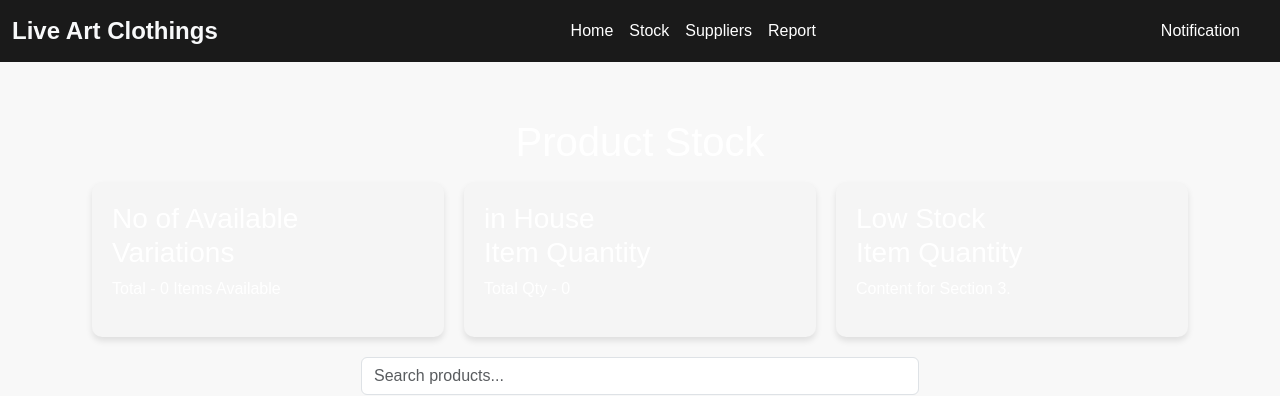
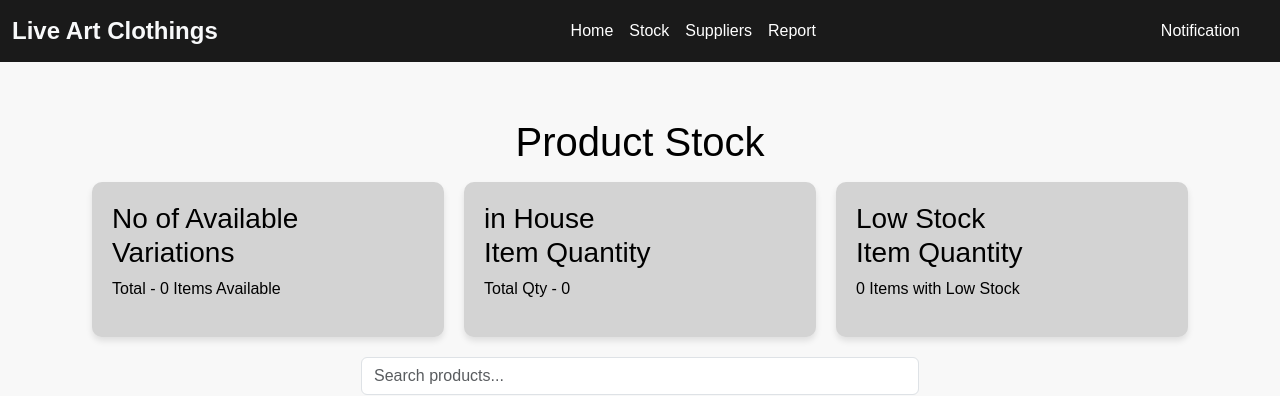
Before and after one commit to chanukas-byte/ClothingStoreSystem, a React (Create React App) app in the folder frontend/: page /stock in a window 1280 px wide. Shown: the top 396 px of the page. Built offline with nearby package versions, Linux system fonts and the light colour scheme; no server answers.

Commit message:
VS 2.2.3

```diff
--- a/frontend/src/Components/AddProduct.js
+++ b/frontend/src/Components/AddProduct.js
@@ -96,6 +96,7 @@ const AddProduct = () => {
       display: "block",
       fontWeight: "bold",
       marginBottom: "5px",
+      color: "black",
     },
     input: {
       width: "100%",
--- a/frontend/src/Components/Stock.js
+++ b/frontend/src/Components/Stock.js
@@ -2,7 +2,7 @@ import React, { useState, useEffect } from "react";
 import Nav from "./Nav";
 import axios from "axios";
 import { Link } from "react-router-dom";
-import 'bootstrap/dist/css/bootstrap.min.css';
+import "bootstrap/dist/css/bootstrap.min.css";
 
 const URL = "http://localhost:4058/products";
 
@@ -43,9 +43,10 @@ function Stock() {
     setSearchQuery(event.target.value);
   };
 
-  const filteredProducts = products.filter((product) =>
-    product.name.toLowerCase().includes(searchQuery.toLowerCase()) ||
-    product.description.toLowerCase().includes(searchQuery.toLowerCase())
+  const filteredProducts = products.filter(
+    (product) =>
+      product.name.toLowerCase().includes(searchQuery.toLowerCase()) ||
+      product.description.toLowerCase().includes(searchQuery.toLowerCase())
   );
 
   const sortedProducts = filteredProducts.sort((a, b) => {
@@ -81,7 +82,9 @@ function Stock() {
     deleteHandler(id)
       .then(() => {
         // Filter out the deleted product from the state
-        setProducts((prevProducts) => prevProducts.filter((product) => product._id !== id));
+        setProducts((prevProducts) =>
+          prevProducts.filter((product) => product._id !== id)
+        );
       })
       .catch((error) => {
         console.error("Error deleting product:", error);
@@ -93,26 +96,87 @@ function Stock() {
   };
 
   const getTotalStockQuantity = () => {
-    return products.reduce((total, product) => total + product.stockQuantity, 0);
+    return products.reduce(
+      (total, product) => total + product.stockQuantity,
+      0
+    );
+  };
+
+  // Function to count low stock items (stock quantity <= 2)
+  const getLowStockItemsCount = () => {
+    return products.filter((product) => product.stockQuantity <= 2).length;
   };
 
   return (
     <div>
       <Nav />
-      <h1 className="text-center mt-4 mb-3">Product Stock</h1>
+      <h1 className="text-center mt-4 mb-3" style={{ color: "black" }}>
+        Product Stock
+      </h1>
 
-      <div style={{ display: "flex", justifyContent: "space-between", marginBottom: "20px" }}>
-        <div className="section" style={{ padding: "20px", backgroundColor: "#F5F5F5", margin: "0 10px", flex: 1, borderRadius: "10px", boxShadow: "0 4px 6px rgba(0, 0, 0, 0.1)", transition: "all 0.3s ease" }}>
-          <h3>No of Available <br></br>Variations</h3>
-          <p>Total - {getTotalAvailableItems()} Items Available</p>
+      <div
+        style={{
+          display: "flex",
+          justifyContent: "space-between",
+          marginBottom: "20px",
+        }}
+      >
+        <div
+          className="section"
+          style={{
+            padding: "20px",
+            backgroundColor: "#D3D3D3",
+            margin: "0 10px",
+            flex: 1,
+            borderRadius: "10px",
+            boxShadow: "0 4px 6px rgba(0, 0, 0, 0.1)",
+            transition: "all 0.3s ease",
+          }}
+        >
+          <h3 style={{ color: "black" }}>
+            No of Available <br></br>Variations
+          </h3>
+          <p style={{ color: "black" }}>
+            Total - {getTotalAvailableItems()} Items Available
+          </p>
         </div>
-        <div className="section" style={{ padding: "20px", backgroundColor: "#F5F5F5", margin: "0 10px", flex: 1, borderRadius: "10px", boxShadow: "0 4px 6px rgba(0, 0, 0, 0.1)", transition: "all 0.3s ease" }}>
-          <h3>in House <br></br>Item Quantity</h3>
-          <p>Total Qty - {getTotalStockQuantity()}</p>
+        <div
+          className="section"
+          style={{
+            padding: "20px",
+            backgroundColor: "#D3D3D3",
+            margin: "0 10px",
+            flex: 1,
+            borderRadius: "10px",
+            boxShadow: "0 4px 6px rgba(0, 0, 0, 0.1)",
+            transition: "all 0.3s ease",
+          }}
+        >
+          <h3 style={{ color: "black" }}>
+            in House <br></br>Item Quantity
+          </h3>
+          <p style={{ color: "black" }}>
+            Total Qty - {getTotalStockQuantity()}
+          </p>
         </div>
-        <div className="section" style={{ padding: "20px", backgroundColor: "#F5F5F5", margin: "0 10px", flex: 1, borderRadius: "10px", boxShadow: "0 4px 6px rgba(0, 0, 0, 0.1)", transition: "all 0.3s ease" }}>
-          <h3>Low Stock <br></br>Item Quantity</h3>
-          <p>Content for Section 3.</p>
+        <div
+          className="section"
+          style={{
+            padding: "20px",
+            backgroundColor: "#D3D3D3",
+            margin: "0 10px",
+            flex: 1,
+            borderRadius: "10px",
+            boxShadow: "0 4px 6px rgba(0, 0, 0, 0.1)",
+            transition: "all 0.3s ease",
+          }}
+        >
+          <h3 style={{ color: "black" }}>
+            Low Stock <br></br>Item Quantity
+          </h3>
+          <p style={{ color: "black" }}>
+            {getLowStockItemsCount()} Items with Low Stock
+          </p>
         </div>
       </div>
 
@@ -128,19 +192,46 @@ function Stock() {
 
       <div className="container-fluid">
         <div className="table-responsive">
-          <table className="table table-striped table-bordered table-hover" style={{ width: "100%" }}>
+          <table
+            className="table table-striped table-bordered table-hover"
+            style={{ width: "100%" }}
+          >
             <thead className="bg-dark text-white">
               <tr>
-                <th onClick={() => handleSortChange("name")} className="cursor-pointer text-center">
-                  Item Name {sortField === "name" ? (sortOrder === "asc" ? "↑" : "↓") : ""}
+                <th
+                  onClick={() => handleSortChange("name")}
+                  className="cursor-pointer text-center"
+                >
+                  Item Name{" "}
+                  {sortField === "name"
+                    ? sortOrder === "asc"
+                      ? "↑"
+                      : "↓"
+                    : ""}
                 </th>
                 <th className="text-center">Description</th>
-                <th onClick={() => handleSortChange("price")} className="cursor-pointer text-center">
-                  Price {sortField === "price" ? (sortOrder === "asc" ? "↑" : "↓") : ""}
+                <th
+                  onClick={() => handleSortChange("price")}
+                  className="cursor-pointer text-center"
+                >
+                  Price{" "}
+                  {sortField === "price"
+                    ? sortOrder === "asc"
+                      ? "↑"
+                      : "↓"
+                    : ""}
                 </th>
                 <th className="text-center">Category</th>
-                <th onClick={() => handleSortChange("stockQuantity")} className="cursor-pointer text-center">
-                  Stock Quantity {sortField === "stockQuantity" ? (sortOrder === "asc" ? "↑" : "↓") : ""}
+                <th
+                  onClick={() => handleSortChange("stockQuantity")}
+                  className="cursor-pointer text-center"
+                >
+                  Stock Quantity{" "}
+                  {sortField === "stockQuantity"
+                    ? sortOrder === "asc"
+                      ? "↑"
+                      : "↓"
+                    : ""}
                 </th>
                 <th className="text-center">Image</th>
                 <th className="text-center">Created At</th>
@@ -159,18 +250,32 @@ function Stock() {
                     <td className="text-center">{product.stockQuantity}</td>
                     <td className="text-center">
                       {product.imageUrl ? (
-                        <img src={product.imageUrl} alt={product.name} width="50" />
+                        <img
+                          src={product.imageUrl}
+                          alt={product.name}
+                          width="50"
+                        />
                       ) : (
                         <p>No image</p>
                       )}
                     </td>
-                    <td className="text-center">{new Date(product.createdAt).toLocaleString()}</td>
-                    <td className="text-center">{new Date(product.updatedAt).toLocaleString()}</td>
                     <td className="text-center">
-                      <Link to={`/stock/update/${product._id}`} className="btn btn-secondary btn-sm mx-2">
+                      {new Date(product.createdAt).toLocaleString()}
+                    </td>
+                    <td className="text-center">
+                      {new Date(product.updatedAt).toLocaleString()}
+                    </td>
+                    <td className="text-center">
+                      <Link
+                        to={`/stock/update/${product._id}`}
+                        className="btn btn-secondary btn-sm mx-2"
+                      >
                         Update
                       </Link>
-                      <button className="btn btn-danger btn-sm" onClick={() => handleDelete(product._id)}>
+                      <button
+                        className="btn btn-danger btn-sm"
+                        onClick={() => handleDelete(product._id)}
+                      >
                         Delete
                       </button>
                     </td>
--- a/frontend/src/Components/Suppliers.js
+++ b/frontend/src/Components/Suppliers.js
@@ -107,7 +107,7 @@ function Suppliers() {
         .title {
           text-align: center;
           font-size: 2rem;
-          color: #333;
+          color: #000;  /* Changed color to black */
           margin-bottom: 20px;
         }
 
@@ -137,6 +137,7 @@ function Suppliers() {
           padding: 15px;
           text-align: center;
           border-bottom: 1px solid #ddd;
+          color: #000;  /* Changed color to black for text in table rows */
         }
 
         .supplier-table tbody tr:hover {
--- a/frontend/src/Components/UpdateProduct.js
+++ b/frontend/src/Components/UpdateProduct.js
@@ -103,6 +103,7 @@ function UpdateProduct() {
       display: "block",
       fontWeight: "bold",
       marginBottom: "5px",
+      color: "black",
     },
     input: {
       width: "100%",
```
